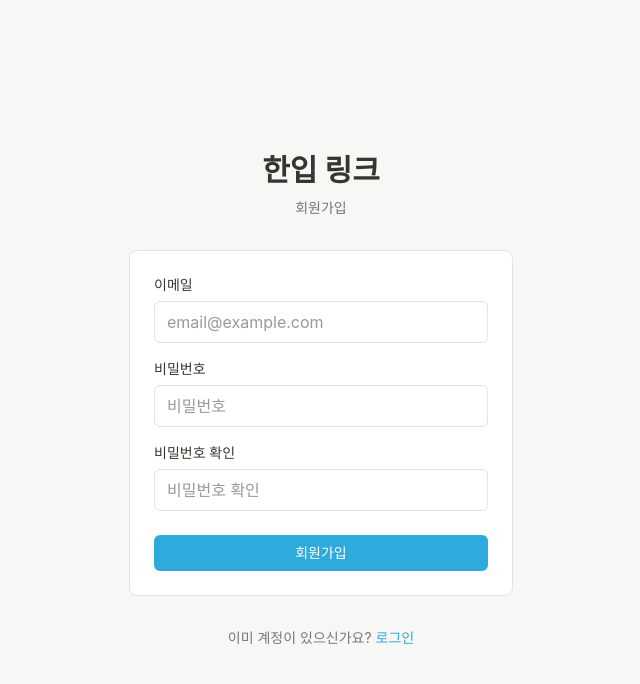
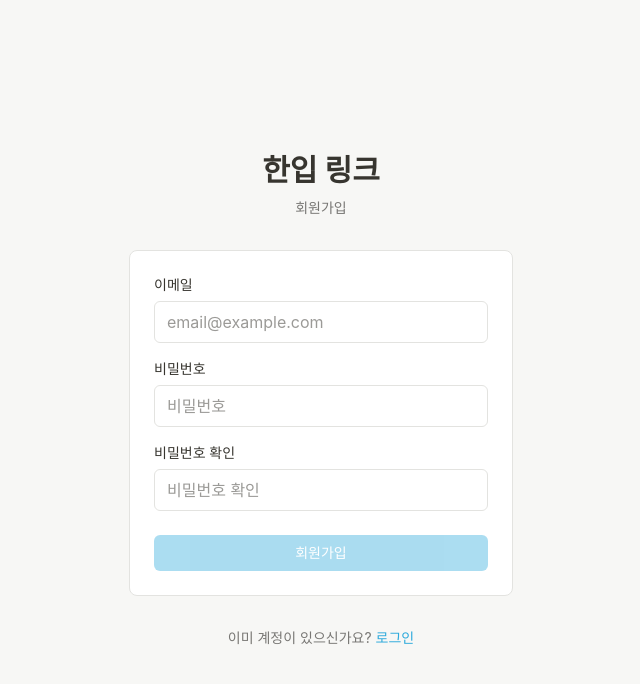
Before and after one commit to ImJaePang/oneBiteVibe, a Next.js app in the folder 3.onbite-link/: page /signup in a window 1280 px wide. Shown: the top 684 px of the page, without its empty margins (319-959 px from the left). Built offline with nearby package versions, Linux system fonts and the light colour scheme; no server answers; the database is empty.

Commit message:
회원가입 기능 구현

```diff
--- a/3.onbite-link/app/login/page.tsx
+++ b/3.onbite-link/app/login/page.tsx
@@ -1,17 +1,17 @@
 import AuthCard from "@/components/AuthCard";
+import AuthField from "@/components/AuthField";
 
 export default function LoginPage() {
   return (
-    <AuthCard
-      title="로그인"
-      fields={[
-        { label: "이메일", name: "email", type: "email", placeholder: "email@example.com", autoComplete: "email" },
-        { label: "비밀번호", name: "password", type: "password", placeholder: "비밀번호", autoComplete: "current-password" },
-      ]}
-      submitLabel="로그인"
-      altText="계정이 없으신가요?"
-      altLabel="회원가입"
-      altHref="/signup"
-    />
+    <AuthCard title="로그인" altText="계정이 없으신가요?" altLabel="회원가입" altHref="/signup">
+      <AuthField label="이메일" name="email" type="email" placeholder="email@example.com" autoComplete="email" />
+      <AuthField label="비밀번호" name="password" type="password" placeholder="비밀번호" autoComplete="current-password" />
+      <button
+        type="button"
+        className="btn-primary mt-2 cursor-pointer rounded-md bg-[var(--accent)] px-4 py-2 text-sm text-white"
+      >
+        로그인
+      </button>
+    </AuthCard>
   );
 }
--- a/3.onbite-link/app/signup/page.tsx
+++ b/3.onbite-link/app/signup/page.tsx
@@ -1,18 +1,10 @@
 import AuthCard from "@/components/AuthCard";
+import SignupForm from "@/components/SignupForm";
 
 export default function SignupPage() {
   return (
-    <AuthCard
-      title="회원가입"
-      fields={[
-        { label: "이메일", name: "email", type: "email", placeholder: "email@example.com", autoComplete: "email" },
-        { label: "비밀번호", name: "password", type: "password", placeholder: "비밀번호", autoComplete: "new-password" },
-        { label: "비밀번호 확인", name: "passwordConfirm", type: "password", placeholder: "비밀번호 확인", autoComplete: "new-password" },
-      ]}
-      submitLabel="회원가입"
-      altText="이미 계정이 있으신가요?"
-      altLabel="로그인"
-      altHref="/login"
-    />
+    <AuthCard title="회원가입" altText="이미 계정이 있으신가요?" altLabel="로그인" altHref="/login">
+      <SignupForm />
+    </AuthCard>
   );
 }
--- a/3.onbite-link/components/AuthCard.tsx
+++ b/3.onbite-link/components/AuthCard.tsx
@@ -1,30 +1,14 @@
 import Link from "next/link";
-
-type Field = {
-  label: string;
-  name: string;
-  type: "email" | "password";
-  placeholder: string;
-  autoComplete: string;
-};
 
 type Props = {
   title: string;
-  fields: Field[];
-  submitLabel: string;
   altText: string;
   altLabel: string;
   altHref: string;
+  children: React.ReactNode;
 };
 
-export default function AuthCard({
-  title,
-  fields,
-  submitLabel,
-  altText,
-  altLabel,
-  altHref,
-}: Props) {
+export default function AuthCard({ title, altText, altLabel, altHref, children }: Props) {
   return (
     <main className="flex flex-1 items-center justify-center px-6 py-10">
       <div className="flex w-full max-w-sm flex-col gap-8">
@@ -33,27 +17,7 @@ export default function AuthCard({
           <h1 className="text-sm text-[var(--text-sub)]">{title}</h1>
         </div>
         <div className="flex flex-col gap-4 rounded-lg border border-[var(--border)] bg-[var(--card)] p-6">
-          {fields.map((f) => (
-            <label
-              key={f.name}
-              className="flex flex-col gap-1.5 text-sm font-medium text-[var(--text)]"
-            >
-              {f.label}
-              <input
-                type={f.type}
-                name={f.name}
-                autoComplete={f.autoComplete}
-                placeholder={f.placeholder}
-                className="field rounded-md border border-[var(--border)] bg-[var(--card)] px-3 py-2 text-base font-normal text-[var(--text)]"
-              />
-            </label>
-          ))}
-          <button
-            type="button"
-            className="btn-primary mt-2 cursor-pointer rounded-md bg-[var(--accent)] px-4 py-2 text-sm text-white"
-          >
-            {submitLabel}
-          </button>
+          {children}
         </div>
         <p className="text-center text-sm text-[var(--text-sub)]">
           {altText}{" "}
--- /dev/null
+++ b/3.onbite-link/components/AuthField.tsx
@@ -0,0 +1,34 @@
+type Props = {
+  label: string;
+  name: string;
+  type: "email" | "password";
+  placeholder: string;
+  autoComplete: string;
+  value?: string;
+  onChange?: (value: string) => void;
+};
+
+export default function AuthField({
+  label,
+  name,
+  type,
+  placeholder,
+  autoComplete,
+  value,
+  onChange,
+}: Props) {
+  return (
+    <label className="flex flex-col gap-1.5 text-sm font-medium text-[var(--text)]">
+      {label}
+      <input
+        type={type}
+        name={name}
+        autoComplete={autoComplete}
+        placeholder={placeholder}
+        value={value}
+        onChange={(e) => onChange?.(e.target.value)}
+        className="field rounded-md border border-[var(--border)] bg-[var(--card)] px-3 py-2 text-base font-normal text-[var(--text)]"
+      />
+    </label>
+  );
+}
--- /dev/null
+++ b/3.onbite-link/components/SignupForm.tsx
@@ -0,0 +1,104 @@
+"use client";
+
+import { useEffect, useState } from "react";
+import { useRouter } from "next/navigation";
+import { createClient } from "@/utils/supabase/client";
+import AuthField from "./AuthField";
+import Toast from "./Toast";
+
+const ERROR_MESSAGES: Record<string, string> = {
+  user_already_exists: "이미 가입된 이메일입니다.",
+  email_exists: "이미 가입된 이메일입니다.",
+  weak_password: "비밀번호가 너무 약합니다. 더 복잡한 비밀번호를 사용해주세요.",
+  email_address_invalid: "올바르지 않은 이메일 형식입니다.",
+  validation_failed: "입력한 정보를 다시 확인해주세요.",
+  signup_disabled: "현재 회원가입이 비활성화되어 있습니다.",
+  over_request_rate_limit: "요청이 너무 많습니다. 잠시 후 다시 시도해주세요.",
+  over_email_send_rate_limit: "인증 메일 발송 한도를 초과했습니다. 잠시 후 다시 시도해주세요.",
+};
+
+export default function SignupForm() {
+  const router = useRouter();
+  const [email, setEmail] = useState("");
+  const [password, setPassword] = useState("");
+  const [passwordConfirm, setPasswordConfirm] = useState("");
+  const [pending, setPending] = useState(false);
+  const [toast, setToast] = useState<string | null>(null);
+
+  useEffect(() => {
+    if (!toast) return;
+    const timer = setTimeout(() => setToast(null), 3000);
+    return () => clearTimeout(timer);
+  }, [toast]);
+
+  const canSubmit = email !== "" && password !== "" && passwordConfirm !== "" && !pending;
+
+  async function handleSubmit(e: React.FormEvent) {
+    e.preventDefault();
+    if (!canSubmit) return;
+    if (password !== passwordConfirm) {
+      setToast("비밀번호가 일치하지 않습니다.");
+      return;
+    }
+
+    setPending(true);
+    const { data, error } = await createClient().auth.signUp({ email, password });
+    if (error) {
+      setToast(
+        (error.code && ERROR_MESSAGES[error.code]) ||
+          "회원가입에 실패했습니다. 잠시 후 다시 시도해주세요.",
+      );
+      setPending(false);
+      return;
+    }
+    if (!data.session) {
+      setToast("이메일 인증이 필요합니다. 메일함을 확인해주세요.");
+      setPending(false);
+      return;
+    }
+    router.push("/");
+    router.refresh();
+  }
+
+  return (
+    <>
+      {toast && <Toast message={toast} />}
+      <form onSubmit={handleSubmit} className="flex flex-col gap-4">
+        <AuthField
+          label="이메일"
+          name="email"
+          type="email"
+          placeholder="email@example.com"
+          autoComplete="email"
+          value={email}
+          onChange={setEmail}
+        />
+        <AuthField
+          label="비밀번호"
+          name="password"
+          type="password"
+          placeholder="비밀번호"
+          autoComplete="new-password"
+          value={password}
+          onChange={setPassword}
+        />
+        <AuthField
+          label="비밀번호 확인"
+          name="passwordConfirm"
+          type="password"
+          placeholder="비밀번호 확인"
+          autoComplete="new-password"
+          value={passwordConfirm}
+          onChange={setPasswordConfirm}
+        />
+        <button
+          type="submit"
+          disabled={!canSubmit}
+          className="btn-primary mt-2 rounded-md bg-[var(--accent)] px-4 py-2 text-sm text-white disabled:cursor-not-allowed disabled:opacity-40"
+        >
+          {pending ? "가입 중..." : "회원가입"}
+        </button>
+      </form>
+    </>
+  );
+}
--- /dev/null
+++ b/3.onbite-link/components/Toast.tsx
@@ -0,0 +1,10 @@
+export default function Toast({ message }: { message: string }) {
+  return (
+    <div
+      role="alert"
+      className="fixed left-1/2 top-4 z-50 -translate-x-1/2 rounded-md bg-[var(--error)] px-4 py-2 text-sm text-white"
+    >
+      {message}
+    </div>
+  );
+}
```
Also changed, not shown: 1 other file (tests, documents, lock files or other folders).
